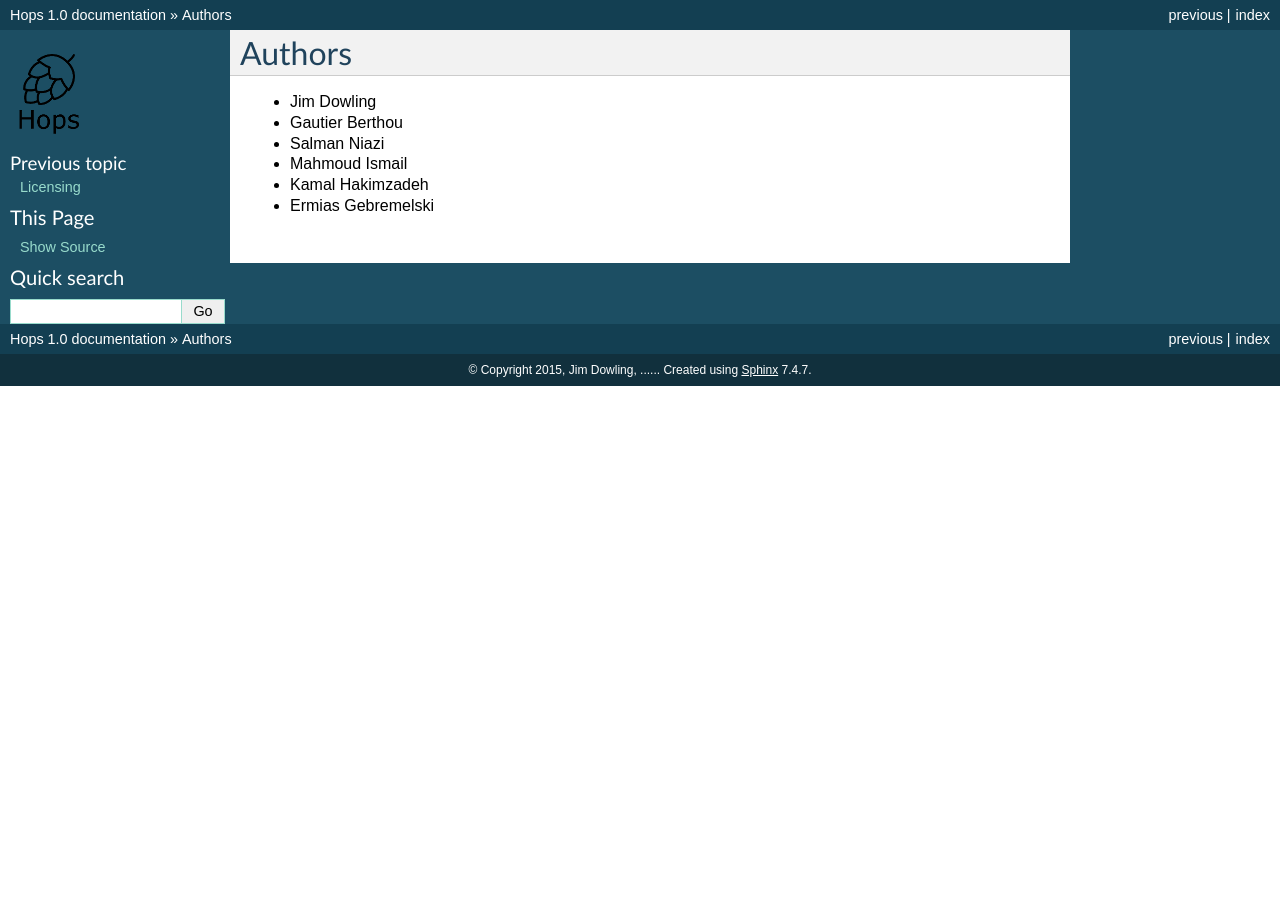
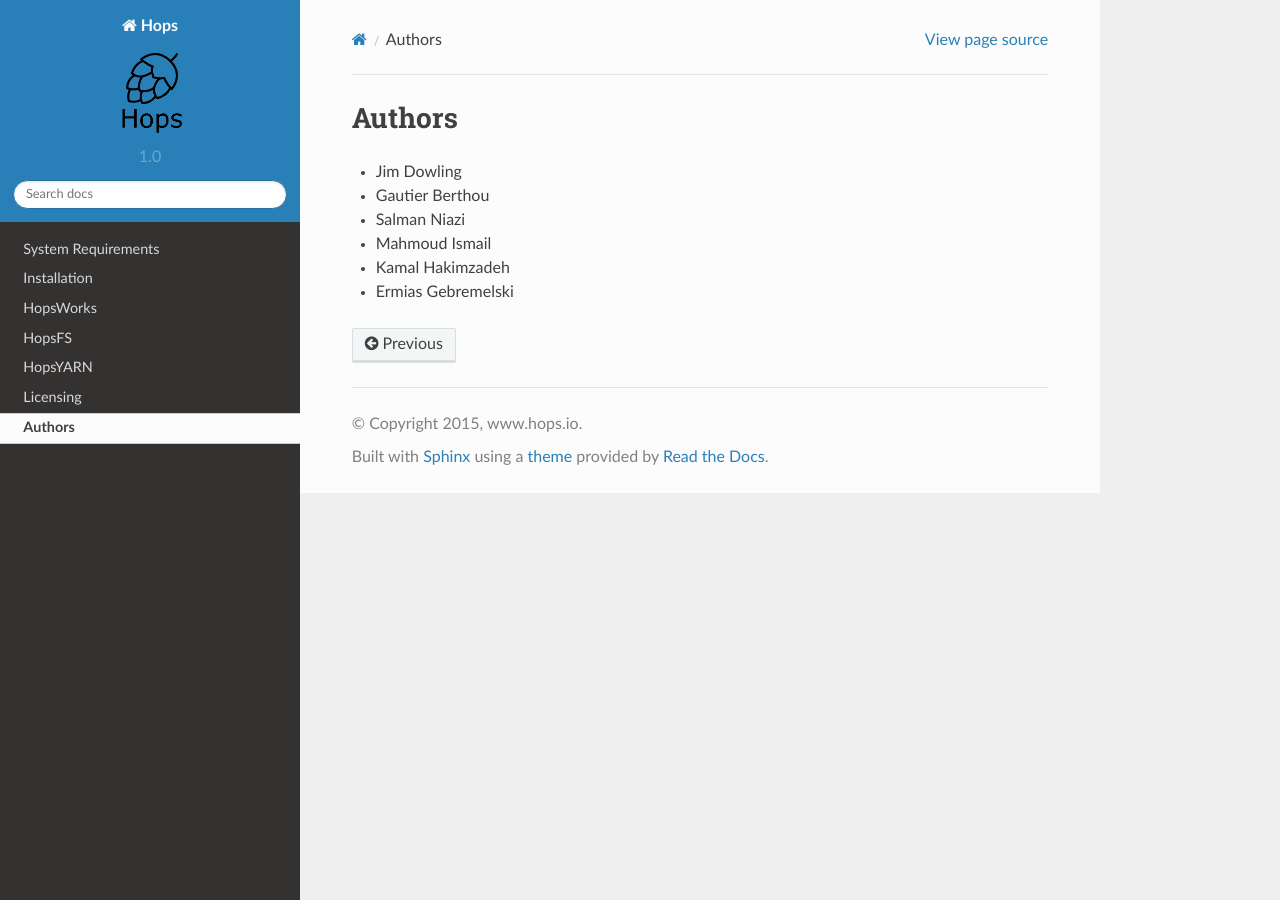
Before and after one commit to logicalclocks/hops-docs, a Sphinx documentation site: the page built from docs/authors.rst, in a window 1280 px wide. Built offline with Sphinx 7.4.7 and the Read the Docs theme 2.0.0, drawn with Linux system fonts in a browser that asks for light colours; pages that are not in the unit, such as notebooks, are missing from menus.

Commit message:
theme probs

```diff
--- a/docs/conf.py
+++ b/docs/conf.py
@@ -14,7 +14,7 @@
 
 import sys
 import os
-#import sphinx_rtd_theme
+import sphinx_rtd_theme
 
 # If extensions (or modules to document with autodoc) are in another directory,
 # add these directories to sys.path here. If the directory is relative to the
@@ -32,7 +32,7 @@ import os
 extensions = []
 
 # Add any paths that contain templates here, relative to this directory.
-#templates_path = ['_templates']
+templates_path = ['_templates']
 
 # The suffix of source filenames.
 source_suffix = '.rst'
@@ -45,7 +45,7 @@ master_doc = 'index'
 
 # General information about the project.
 project = u'Hops'
-copyright = u'2015, Jim Dowling, .....'
+copyright = u'2015, www.hops.io'
 
 # The version info for the project you're documenting, acts as replacement for
 # |version| and |release|, also used in various other places throughout the
@@ -99,8 +99,8 @@ pygments_style = 'sphinx'
 
 # The theme to use for HTML and HTML Help pages.  See the documentation for
 # a list of builtin themes.
-html_theme = 'default'
-#html_theme = "sphinx_rtd_theme"
+#html_theme = 'default'
+html_theme = "sphinx_rtd_theme"
 
 # Theme options are theme-specific and customize the look and feel of a theme
 # further.  For a list of options available for each theme, see the
@@ -110,7 +110,7 @@ html_theme = 'default'
 # Add any paths that contain custom themes here, relative to this directory.
 #html_theme_path = []
 #html_theme_path = [sphinx_rtd_theme.get_html_theme_path()]
-#html_theme_path = ["_themes", ]
+html_theme_path = ["_themes", ]
 
 # The name for this set of Sphinx documents.  If None, it defaults to
 # "<project> v<release> documentation".
@@ -131,7 +131,7 @@ html_logo = 'imgs/hops.png'
 # Add any paths that contain custom static files (such as style sheets) here,
 # relative to this directory. They are copied after the builtin static files,
 # so a file named "default.css" will overwrite the builtin "default.css".
-html_static_path = ['_static']
+#html_static_path = ['_static']
 
 # Add any extra paths that contain custom files (such as robots.txt or
 # .htaccess) here, relative to this directory. These files are copied
```
